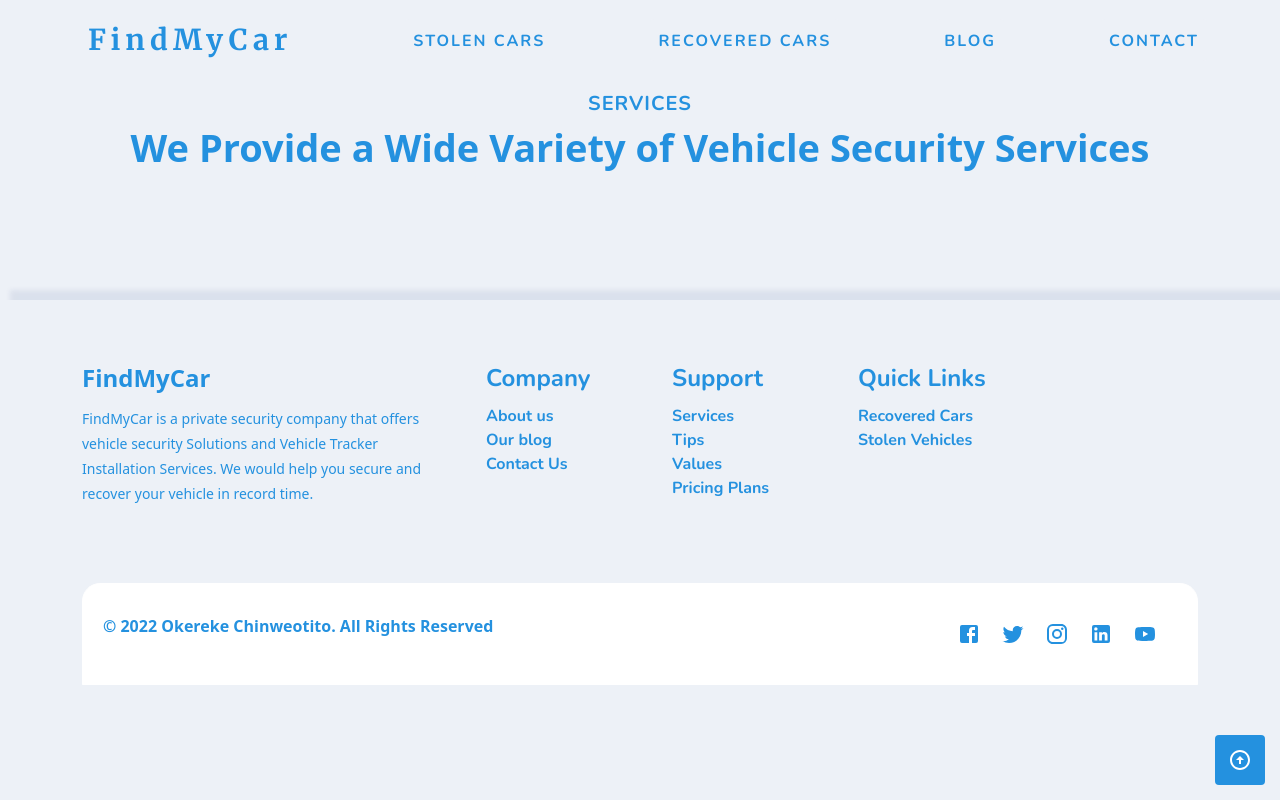
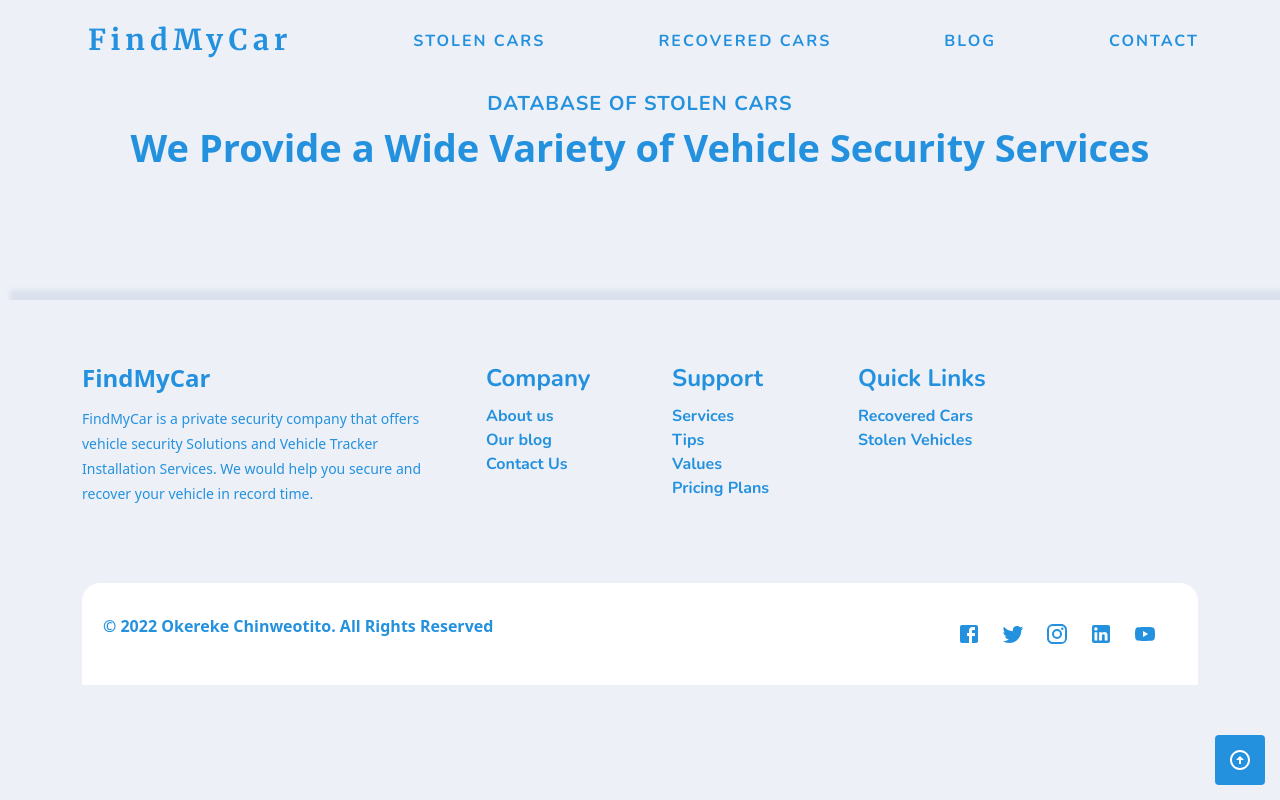
Before and after one commit to okerekechinweotito/findmycar, a React (Create React App) app: page /stolen-cars in a window 1280 px wide. Built offline with nearby package versions, Linux system fonts and the light colour scheme; some icons are missing; a web font is replaced by a local one.

Commit message:
add scroll to top helper

```diff
--- a/src/App.js
+++ b/src/App.js
@@ -5,12 +5,14 @@ import Home from "./pages/Home";
 import Footer from "./components/sections/footer/Footer";
 import BackToTopButton from "./components/molecules/backToTopButton/BackToTopButton.js";
 import StolenCars from "./pages/StolenCars.jsx";
+import ScrollToTop from "./components/helperFunctions/ScrollToTop.js";
 
 export default function App() {
   return (
     <>
       <BrowserRouter>
         <Nav />
+        <ScrollToTop />
         <Routes>
           <Route path="/" element={<Home />} />
           <Route path="/stolen-cars" element={<StolenCars />} />
--- /dev/null
+++ b/src/components/helperFunctions/ScrollToTop.js
@@ -0,0 +1,15 @@
+import { useEffect } from "react";
+import { useLocation } from "react-router-dom";
+
+/* ScrollToTop component is used to force React-router to start each page from the top */
+export default function ScrollToTop() {
+  /* pathname appends iteself to each instance of a url link from useLocation(destructuring) */
+  const { pathname } = useLocation();
+
+  /*useeffect gets called each time a new link is loaded(pathname changes)  */
+  useEffect(() => {
+    window.scrollTo(0, 0);
+  }, [pathname]);
+
+  return null;
+}
--- a/src/pages/StolenCars.jsx
+++ b/src/pages/StolenCars.jsx
@@ -17,7 +17,7 @@ function StolenCars() {
         <div className="container ">
           <FadeIn>
             <header className="section-header">
-              <h2>Services</h2>
+              <h2>DataBase Of Stolen Cars</h2>
               <p className="">
                 We Provide a Wide Variety of Vehicle Security Services
               </p>
```
